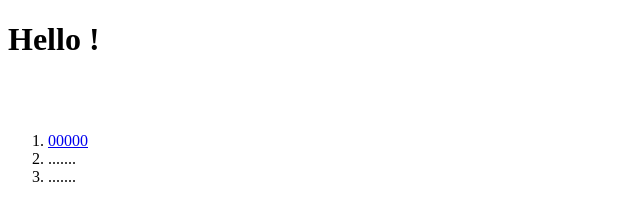
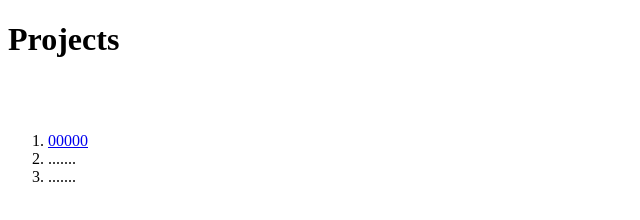
Before and after one commit to shredinberg/lists, a plain HTML site: page index.html in a window 1280 px wide. Shown: the full height of the page, 0-640 px from the left. Drawn offline with Linux system fonts and the light colour scheme.

Commit message:
name_proj

```diff
--- a/index.html
+++ b/index.html
@@ -6,7 +6,7 @@
 	<title>Document</title>
 </head>
 <body>
-	<h1>Hello !</h1>
+	<h1>Projects</h1>
 	<br><br>
 	<ol>
 		<li>
```
